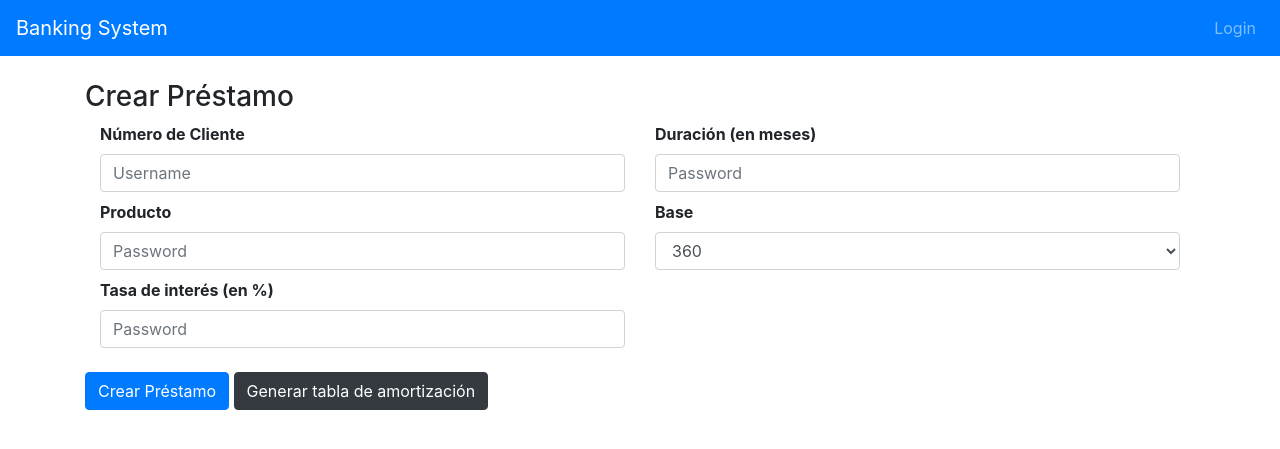
After one commit to eivaremir/banking-system-emulator, a Flask app: page /create/1 in a window 1280 px wide. The commit adds this page. Shown: the top 449 px of the page. Run offline with Flask 2, Linux system fonts and the light colour scheme; some libraries are stand-ins or nearby versions.

Commit message:
Se añadió la vista de crear prestamo

```diff
--- a/flask-app/app/forms.py
+++ b/flask-app/app/forms.py
@@ -1,6 +1,6 @@
 from wtforms import Form
 from wtforms import validators #validaciones de formularios
-from wtforms import StringField, PasswordField, BooleanField, HiddenField, TextAreaField,DateTimeField
+from wtforms import StringField, PasswordField, BooleanField, HiddenField, TextAreaField,DateTimeField,SelectField
 from wtforms.fields.html5 import EmailField
 
 #from .models import User
@@ -26,6 +26,15 @@ class LoginForm(Form):
     #campos con las respectivas validaciones
     username = StringField('Username',[validators.length(min=4,max=50,message='El nombre de usuario debe ser mayor a 4 caracteres')])
     password = PasswordField('Password',[validators.Required()])
+
+class ProductCreationForm(Form):
+    owner = StringField('Número de Cliente',[validators.length(min=4,max=50,message='El cliente debe tener más de 4 dígitos')])
+    product = StringField('Producto',[validators.length(min=4,max=50,message='El cliente debe tener más de 4 dígitos')])
+
+class LoanCreationForm(ProductCreationForm,Form):
+    interest_rate = StringField('Tasa de interés (en %)',[validators.length(min=1,max=3,message='La tasa de interés no puede tener entre 3 y 1 caracter')])
+    length = StringField('Duración (en meses)',[validators.length(min=1,message='La duración debe tener al menos 1 caracter')])
+    base = SelectField('Base',choices=[360,365])
 
 '''
 class TaskForm(Form):
--- /dev/null
+++ b/flask-app/app/templates/create/loan.html
@@ -0,0 +1,35 @@
+{% extends 'layout.html' %}
+{% from 'helpers/_forms.html' import render_field %}
+
+{%block container%}
+
+<div class="col-md-12 col-md-offset-1">
+    <h3>Crear Préstamo</h3>
+    <form action="" method="POST">
+
+        <!-- INPUT QUE CONTIENE EL TOKEN, no poner espacios entre "_{}_" -->
+        <div class="container">
+            <div class="row">
+            <input type="hidden" name="csrf_token" value="{{csrf_token()}}">
+            <div class="col-md form-group">
+                <!-- RENDER FIELDS WITH BOOTSTRAP CLASSES -->
+                {{ render_field(form.owner, class='form-control', placeholder='Username') }}
+                {{ render_field(form.product, class='form-control', placeholder='Password') }}
+                {{ render_field(form.interest_rate, class='form-control', placeholder='Password') }}
+            </div>
+
+            <div class="col-md form-group">
+                <!-- RENDER FIELDS WITH BOOTSTRAP CLASSES -->
+
+                {{ render_field(form.length, class='form-control', placeholder='Password') }}
+                {{ render_field(form.base, class='form-control', placeholder='Password') }}
+            </div>
+            </div>
+        </div>
+
+        <button type="submit" class="btn btn-primary">Crear Préstamo</button>
+        <a href="{{ url_for('.create',product='Loan')}}?table=true" class="btn btn-dark">Generar tabla de amortización</a>
+    </form>
+</div>
+
+{%endblock%}
--- a/flask-app/app/templates/layout.html
+++ b/flask-app/app/templates/layout.html
@@ -32,7 +32,7 @@
                                 <h6 class="dropdown-header">Transacciones</h6>
                                 <a class="dropdown-item" href="#">Transferencia</a>
                                 <h6 class="dropdown-header">Crear productos</h6>
-                                <a class="dropdown-item" href=".url('.create_loan')">Préstamo</a>
+                                <a class="dropdown-item" href="{{url_for('.create',product = 'Loan')}}">Préstamo</a>
                             </div>
                         </li>
                         <li class="nav-item {%if active=='profile' %} active {% endif %}"><a href="{{url_for('.profile')}}" class="nav-link">Profile</a></li>
--- a/flask-app/app/views.py
+++ b/flask-app/app/views.py
@@ -3,7 +3,7 @@ from flask import render_template, request  # render form fields, handle server
 from flask import flash
 from flask import redirect, url_for # funciones de redireccionamiento
 from flask import abort #lanzar error 404
-from .forms import AccountStatementForm, LoginForm
+from .forms import AccountStatementForm, LoginForm, LoanCreationForm
 
 #from .forms import LoginForm, RegisterForm, TaskForm
 #from .models import *
@@ -22,7 +22,9 @@ from .functions import *
 page = Blueprint('page',__name__)
 
 
-
+##############################################################
+# DEFINICION DE PROCEDIMIENTOS PARA INICIO Y CERRADO DE SESION
+##############################################################
 
 @login_manager.user_loader
 def load_user(id):
@@ -56,6 +58,19 @@ def login():
 
     return render_template("login.html",title='Login', form=form, active = 'login')
 
+
+@page.route("/logout")
+def logout():
+    print('Auth: '+str(current_user.is_authenticated))
+    logout_user()
+    print('Auth: '+str(current_user.is_authenticated))
+    flash(LOGOUT)
+    return redirect(url_for('.login'))
+
+##############################################################
+# DEFINICION DE VISTAS
+##############################################################
+
 @page.route('/')
 def index():
     if current_user.is_authenticated:
@@ -88,15 +103,15 @@ def statement():
         return render_template('statement.html',title='Estados de cuenta',active='statement',form=form,balance=balance,found=found,statement=statement, len=len,range=range)
     return render_template('statement.html',title='Estados de cuenta',active='statement',form=form)
 
-
-@page.route("/logout")
-def logout():
-    print('Auth: '+str(current_user.is_authenticated))
-    logout_user()
-    print('Auth: '+str(current_user.is_authenticated))
-    flash(LOGOUT)
-    return redirect(url_for('.login'))
-###############################################################################33333
+@page.route('/create/<product>',methods=['GET','POST'])
+def create(product):
+    form = LoanCreationForm(request.form)
+    if bool(request.args.get('table')):
+        form.owner.data = 'abc'
+    return render_template('create/loan.html',form = form)
+##############################################################
+# FIN
+##############################################################
 @page.route("/profile")
 @login_required
 def profile():
```
